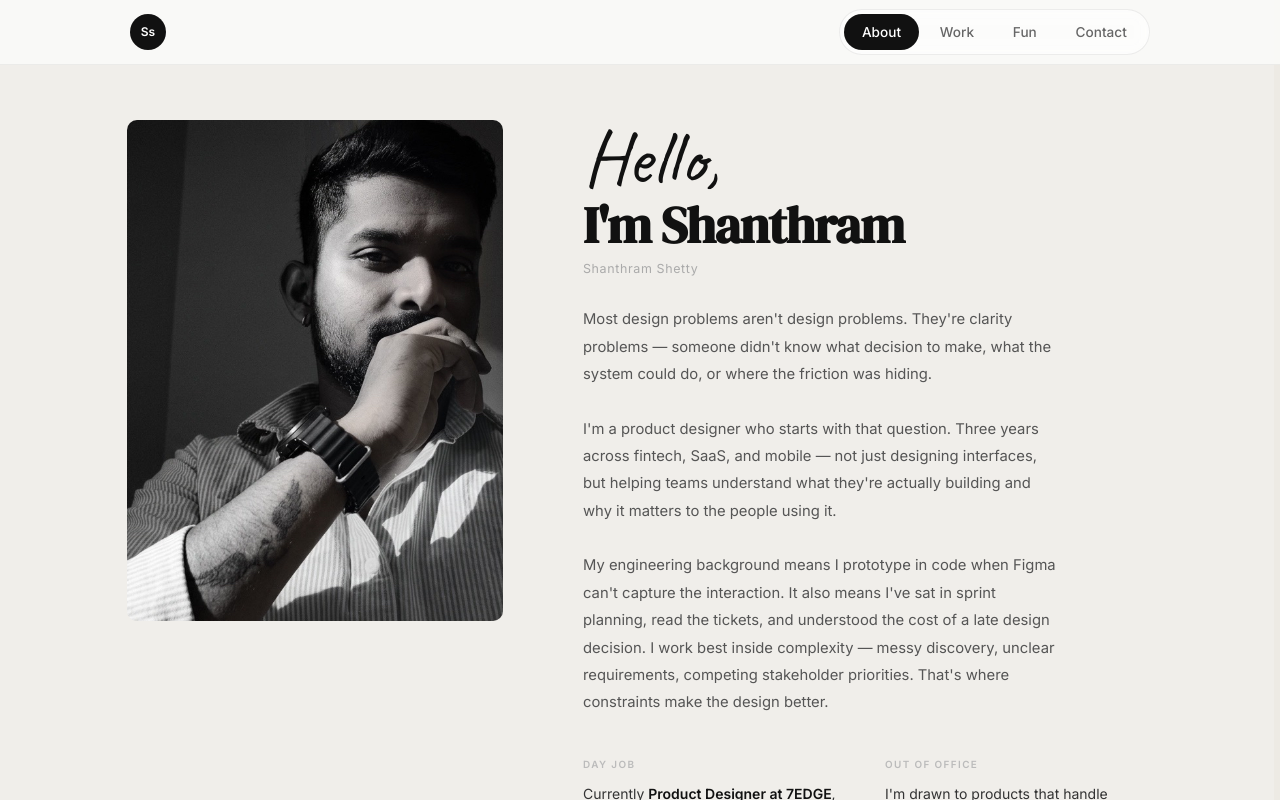
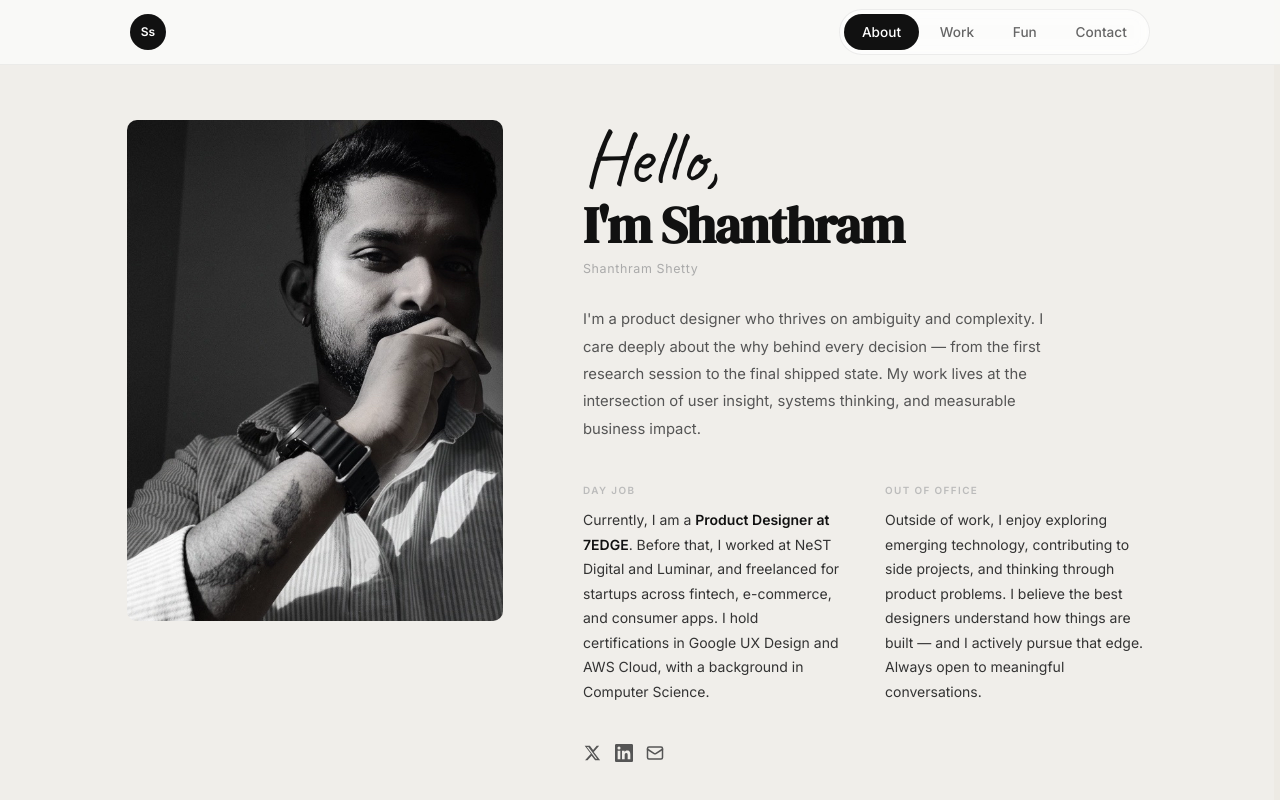
Before and after one commit to shanthramshetty/shanth.cv, a React (Vite) app: page / in a window 1280 px wide. Both pictures are taken after a click on the button "About Me". Shown: the top 800 px of the page. Built offline with nearby package versions, Linux system fonts and the light colour scheme.

Commit message:
chore: auto-save 2026-04-01 1355

```diff
--- a/src/components/About.jsx
+++ b/src/components/About.jsx
@@ -61,21 +61,11 @@ export default function About() {
               marginBottom: '2.5rem', maxWidth: '480px',
               fontFamily: "'Inter', sans-serif",
             }}>
-              Most design problems aren't design problems.
-              They're clarity problems — someone didn't know what decision to make,
-              what the system could do, or where the friction was hiding.
-              <br /><br />
-              I'm a product designer who starts with that question. Three years
-              across fintech, SaaS, and mobile — not just designing interfaces,
-              but helping teams understand what they're actually building and
-              why it matters to the people using it.
-              <br /><br />
-              My engineering background means I prototype in code when Figma
-              can't capture the interaction. It also means I've sat in sprint
-              planning, read the tickets, and understood the cost of a late
-              design decision. I work best inside complexity — messy discovery,
-              unclear requirements, competing stakeholder priorities.
-              That's where constraints make the design better.
+              I'm a product designer who thrives on ambiguity and complexity.
+              I care deeply about the why behind every decision — from the first
+              research session to the final shipped state. My work lives at the
+              intersection of user insight, systems thinking, and measurable
+              business impact.
             </motion.p>
 
             <motion.div {...fade(0.36)} className="about-stats">
@@ -88,14 +78,11 @@ export default function About() {
                   Day job
                 </p>
                 <p style={{ fontSize: '0.875rem', color: '#333', lineHeight: 1.75, fontFamily: "'Inter', sans-serif" }}>
-                  Currently <strong style={{ fontWeight: 600, color: '#111' }}>Product Designer at 7EDGE</strong>,
-                  owning design across two enterprise SaaS products — from discovery
-                  and research through to design system governance and engineering handoff.
-                  Previously at NeST Digital and Luminar. Freelanced across fintech,
-                  e-commerce, and early-stage consumer apps. Google UX Design certified.
-                  Background in Computer Science — I use it daily to ask better questions
-                  in technical discussions and recognise when a design decision
-                  carries a hidden implementation cost.
+                  Currently, I am a <strong style={{ fontWeight: 600, color: '#111' }}>Product Designer at 7EDGE</strong>.
+                  Before that, I worked at NeST Digital and Luminar, and freelanced for
+                  startups across fintech, e-commerce, and consumer apps. I hold
+                  certifications in Google UX Design and AWS Cloud, with a background
+                  in Computer Science.
                 </p>
               </div>
               <div>
@@ -107,13 +94,10 @@ export default function About() {
                   Out of office
                 </p>
                 <p style={{ fontSize: '0.875rem', color: '#333', lineHeight: 1.75, fontFamily: "'Inter', sans-serif" }}>
-                  I'm drawn to products that handle complexity at scale — logistics,
-                  financial infrastructure, healthcare workflows. The ones where the
-                  user is an expert, the stakes are real, and "simple" is genuinely hard.
-                  Outside client work I'm building PlayConnect — a Flutter app for sports
-                  venue booking. It's where I test ideas I can't always try at work:
-                  real-time sync, offline states, interactions that earn their complexity.
-                  Being the designer and the developer at once keeps me honest.
+                  Outside of work, I enjoy exploring emerging technology, contributing
+                  to side projects, and thinking through product problems. I believe
+                  the best designers understand how things are built — and I actively
+                  pursue that edge. Always open to meaningful conversations.
                 </p>
               </div>
             </motion.div>
--- a/src/components/Contact.jsx
+++ b/src/components/Contact.jsx
@@ -38,11 +38,9 @@ export default function Contact() {
           fontSize: '0.925rem', color: '#888', lineHeight: 1.8,
           marginBottom: '2.5rem', fontFamily: "'Inter', sans-serif",
         }}>
-          Open to full-time product design roles — particularly in complex,
-          research-heavy environments where design has a seat at the table early.
-          If you're working on something with genuine UX depth, I'd like to hear
-          about it. Not just the brief — what makes the user problem hard.
-          That's usually where the interesting work starts.
+          Open to new opportunities in product design — especially complex,
+          research-driven challenges. Whether you have a project in mind or
+          just want to connect — reach out.
         </motion.p>
 
         <motion.div {...fade(0.3)} style={{ marginBottom: '2.5rem' }}>
--- a/src/components/Hero.jsx
+++ b/src/components/Hero.jsx
@@ -8,10 +8,10 @@ import RotatingText from './RotatingText'
 /* ─── Data ───────────────────────────────────────────────────────── */
 
 const TAGLINES = [
-  'I find the real problem before designing the solution.',
-  'I translate research into product decisions, not just screens.',
-  'I design for the edge case that breaks the majority flow.',
-  'I ship work that holds up six months after launch.',
+  'I turn ambiguous problems into clear, impactful products',
+  'I bridge user needs, business goals, and technical constraints',
+  'I design systems that scale — from discovery to delivery',
+  'I ship products backed by research, iteration, and intent',
 ]
 
 /* ─── Hero ───────────────────────────────────────────────────────── */
@@ -64,7 +64,7 @@ export default function Hero({ setPage }) {
                 fontSize: '0.72rem', fontWeight: 500,
                 color: '#a5b4fc', letterSpacing: '0.02em',
               }}>
-                Available · Product Designer @ 7EDGE
+                Open to work · Product Designer
               </span>
             </div>
 
@@ -222,7 +222,7 @@ export default function Hero({ setPage }) {
               fontSize: '0.72rem', color: 'rgba(255,255,255,0.28)',
               marginTop: '0.75rem', lineHeight: 1.6,
             }}>
-                7EDGE · NeST Digital · Luminar
+              Product Designer · UX Designer · UI/UX Designer
             </p>
           </div>
 
@@ -255,7 +255,7 @@ export default function Hero({ setPage }) {
               fontSize: '0.72rem', color: 'rgba(255,255,255,0.28)',
               marginTop: '0.75rem', lineHeight: 1.6,
             }}>
-                Fintech · SaaS · AI · Mobile
+              Fintech · SaaS · Health · AI
             </p>
           </div>
 
--- a/src/components/WorkShowcase.jsx
+++ b/src/components/WorkShowcase.jsx
@@ -296,9 +296,9 @@ const SHOWCASE = [
     number: '01',
     title: 'FinovaX',
     subtitle: 'Fintech SaaS · Web + Mobile',
-    description: 'Finance teams were losing 40% of their working day moving data between disconnected tools — not making decisions, just transferring information that should already have been connected. Restructured the IA around decision moments, not data display.',
+    description: 'Smarter financial control for modern businesses — dashboard overview, transaction management, payment flows, and analytics hub in one platform.',
     tags: ['SaaS Design', 'Fintech', 'Web + Mobile'],
-    metric: { value: '63%', label: 'Faster task completion · 12 usability sessions' },
+    metric: { value: '63%', label: 'Task completion time reduced' },
     accent: '#2B7FFF',
     Skeleton: SkeletonFinovaX,
   },
@@ -307,9 +307,9 @@ const SHOWCASE = [
     number: '02',
     title: 'PlayConnect',
     subtitle: 'Turf Booking Application',
-    description: 'The problem wasn\'t convenience — it was trust. Users needed to know the slot was actually available and the price was real before committing. Designed and built end-to-end in Flutter; every interaction was justified against that single promise.',
+    description: 'End-to-end mobile app for discovering and booking sports venues — from competitive analysis to a 4.6-star App Store launch.',
     tags: ['Mobile', 'Product Design', 'Consumer'],
-    metric: { value: '4.6★', label: 'App Store rating · launch week' },
+    metric: { value: '4.6★', label: 'App Store rating' },
     accent: '#22c55e',
     Skeleton: SkeletonPlayConnect,
   },
@@ -318,9 +318,9 @@ const SHOWCASE = [
     number: '03',
     title: 'PRD Generator',
     subtitle: 'AI Product Tool',
-    description: 'PMs were spending 3–4 hours per PRD on structure and formatting, not thinking. Designed an AI-assisted interface that handles the scaffolding so the thinking stays human. The constraint: output had to feel authored, not generated.',
+    description: 'An AI-assisted interface that turns rough ideas into structured Product Requirement Documents — cutting PRD drafting time by 80%.',
     tags: ['AI Tool', 'Product', 'B2B'],
-    metric: { value: '80%', label: 'Reduction in PRD drafting time' },
+    metric: { value: '80%', label: 'Drafting time saved' },
     accent: '#a78bfa',
     Skeleton: SkeletonPRDGenerator,
   },
@@ -329,9 +329,9 @@ const SHOWCASE = [
     number: '04',
     title: 'Admin Panel',
     subtitle: 'User Management System',
-    description: 'Five product teams building the same UI patterns independently — each slightly different, each creating debt. Led the architecture of a shared system with a contribution model so teams added back rather than forked. The real outcome wasn\'t components. It was alignment.',
+    description: 'A scalable admin console for role-based access control, user lifecycle management, and audit trails across enterprise products.',
     tags: ['System Design', 'B2B', 'Enterprise'],
-    metric: { value: '200+', label: 'Components · 50% faster handoff' },
+    metric: { value: '200+', label: 'Components shipped' },
     accent: '#f59e0b',
     Skeleton: SkeletonAdminPanel,
   },
```
Also changed, not shown: src/components/Projects.jsx (+5 -5 lines).
